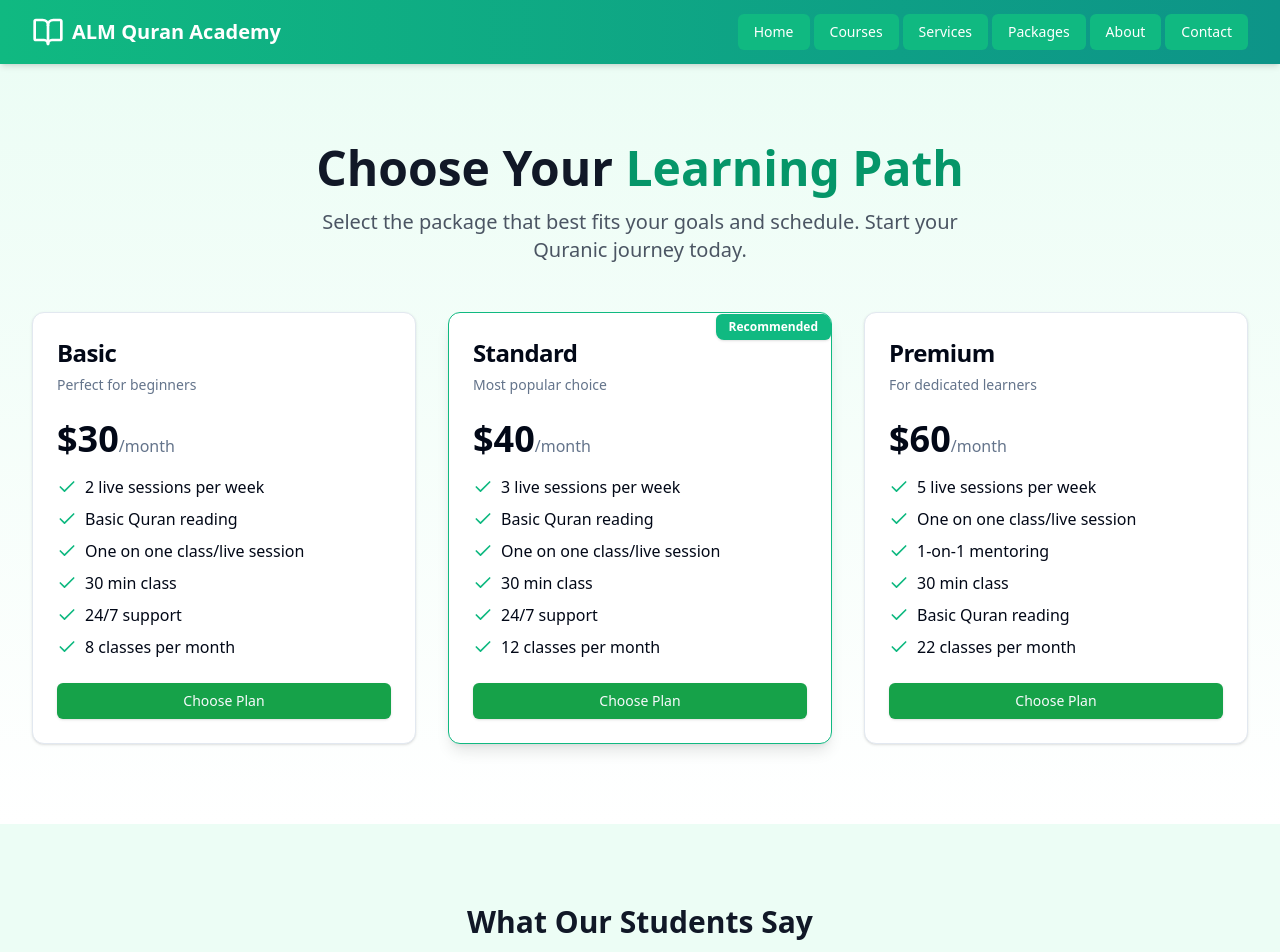
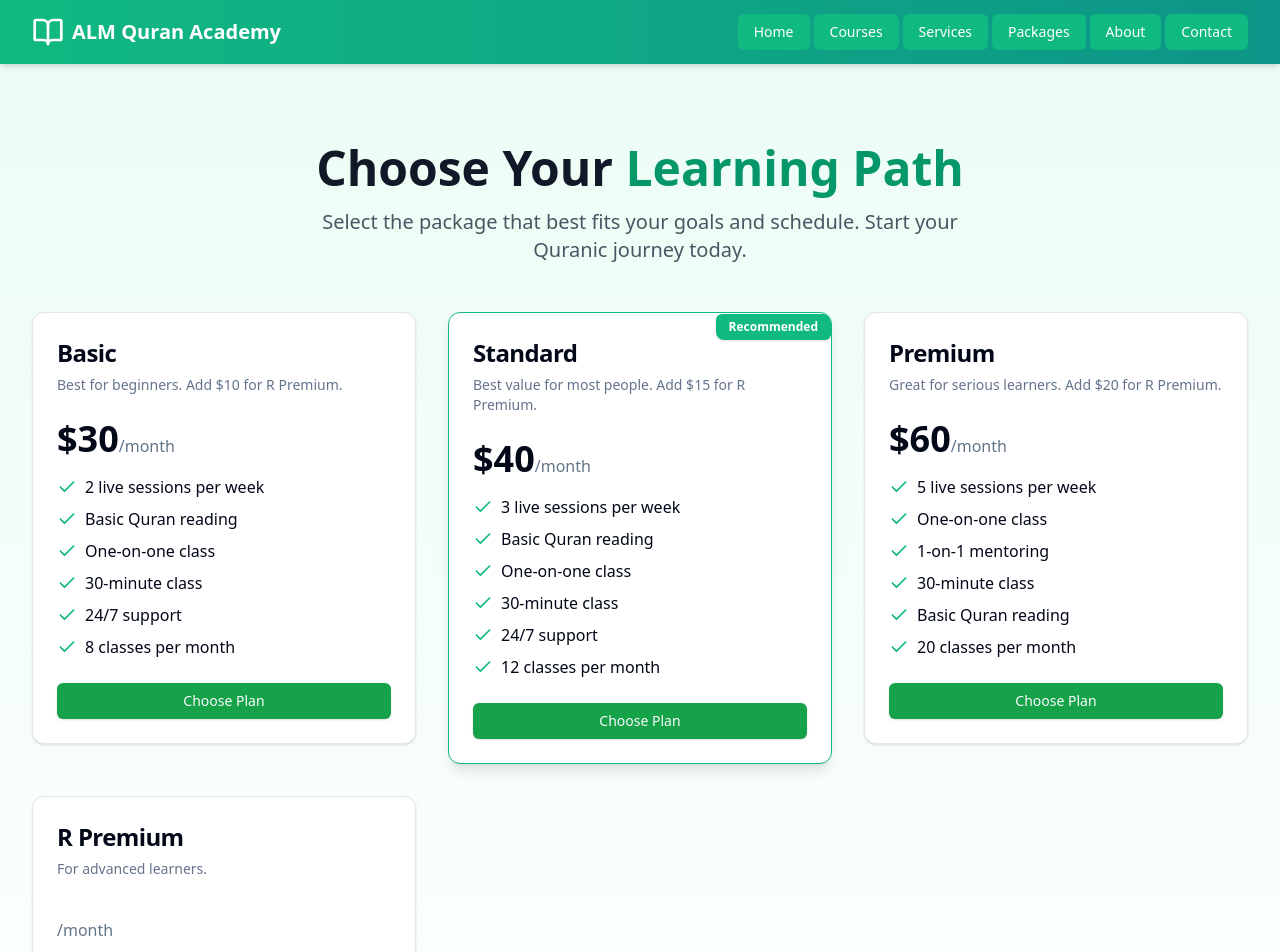
Before and after one commit to hasnainaqa/ALM-Academy, a Next.js app: page /packages in a window 1280 px wide. Shown: the top 952 px of the page. Built offline with nearby package versions, Linux system fonts and the light colour scheme.

Commit message:
Update page.tsx

```diff
--- a/app/packages/page.tsx
+++ b/app/packages/page.tsx
@@ -26,13 +26,13 @@ const reviews = [
 const packages = [
   {
     name: "Basic",
-    description: "Perfect for beginners",
+    description: "Best for beginners. Add $10 for R Premium.",
     price: "$30",
     features: [
       "2 live sessions per week",
       "Basic Quran reading",
-      "One on one class/live session",
-      "30 min class",
+      "One-on-one class",
+      "30-minute class",
       "24/7 support",
       "8 classes per month",
     ],
@@ -40,13 +40,13 @@ const packages = [
   },
   {
     name: "Standard",
-    description: "Most popular choice",
+    description: "Best value for most people. Add $15 for R Premium.",
     price: "$40",
     features: [
       "3 live sessions per week",
       "Basic Quran reading",
-      "One on one class/live session",
-      "30 min class",
+      "One-on-one class",
+      "30-minute class",
       "24/7 support",
       "12 classes per month",
     ],
@@ -54,15 +54,26 @@ const packages = [
   },
   {
     name: "Premium",
-    description: "For dedicated learners",
+    description: "Great for serious learners. Add $20 for R Premium.",
     price: "$60",
     features: [
       "5 live sessions per week",
-      "One on one class/live session",
+      "One-on-one class",
       "1-on-1 mentoring",
-      "30 min class",
+      "30-minute class",
       "Basic Quran reading",
-      "22 classes per month",
+      "20 classes per month",
+    ],
+    recommended: false,
+  },
+  {
+    name: "R Premium",
+    description: "For advanced learners.",
+    features: [
+      "Quran and Hadith translation",
+      "Islamic knowledge",
+      "Weekend classes",
+      "Quran and Hadith memorization",
     ],
     recommended: false,
   },
```
